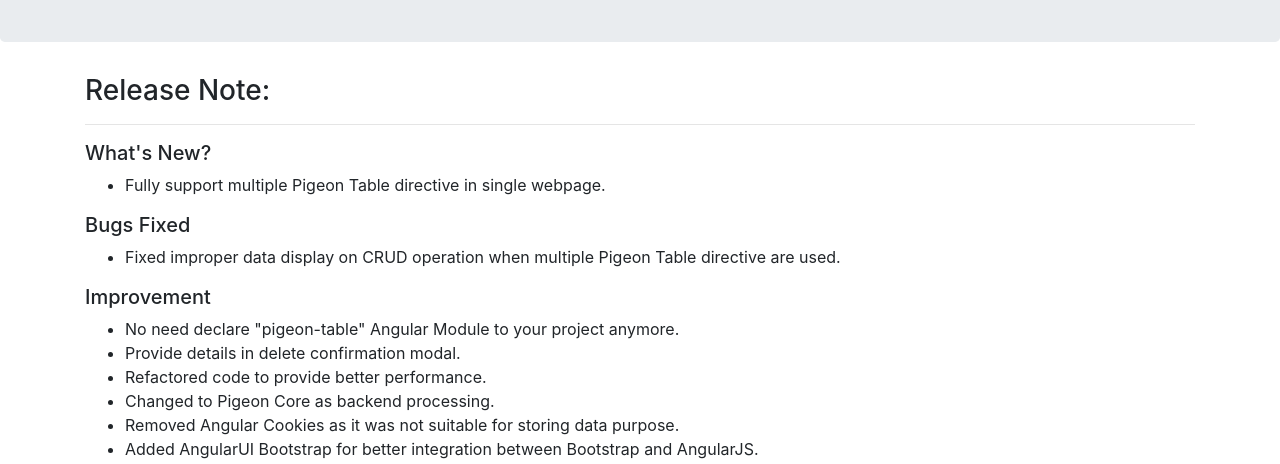
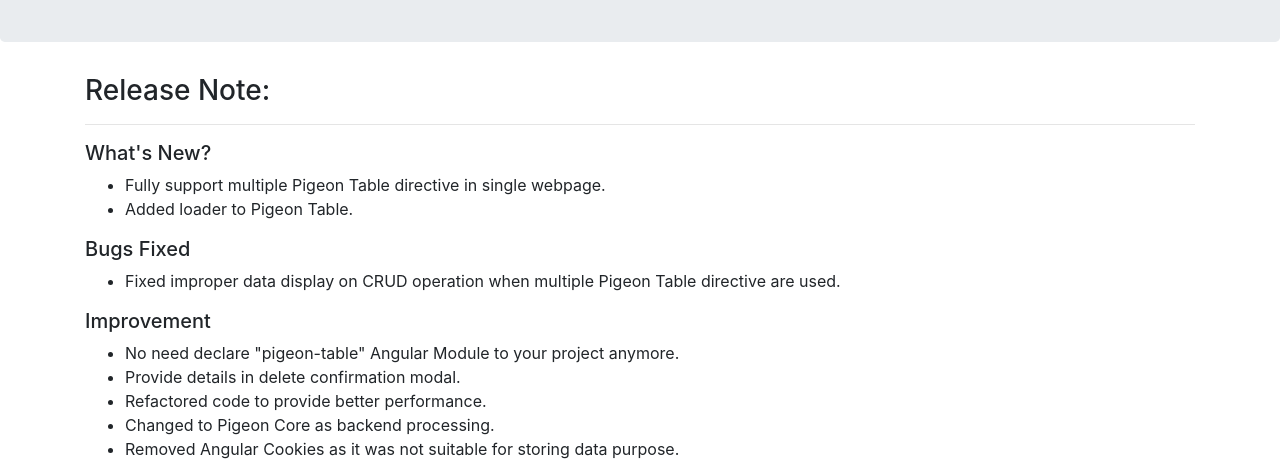
Before and after one commit to ngPigeon/ngPigeon.github.io, a plain HTML site: page pigeon-table.html in a window 1280 px wide. Shown: the part 329-793 px from the top of the page. Drawn offline with nearby package versions, Linux system fonts and the light colour scheme.

Commit message:
Modified pigeon-table.html

```diff
--- a/pigeon-table.html
+++ b/pigeon-table.html
@@ -61,6 +61,7 @@
         <h5>What's New?</h5>
         <ul>
             <li>Fully support multiple Pigeon Table directive in single webpage.</li>
+            <li>Added loader to Pigeon Table.</li>
         </ul>
 
         <h5>Bugs Fixed</h5>
```
